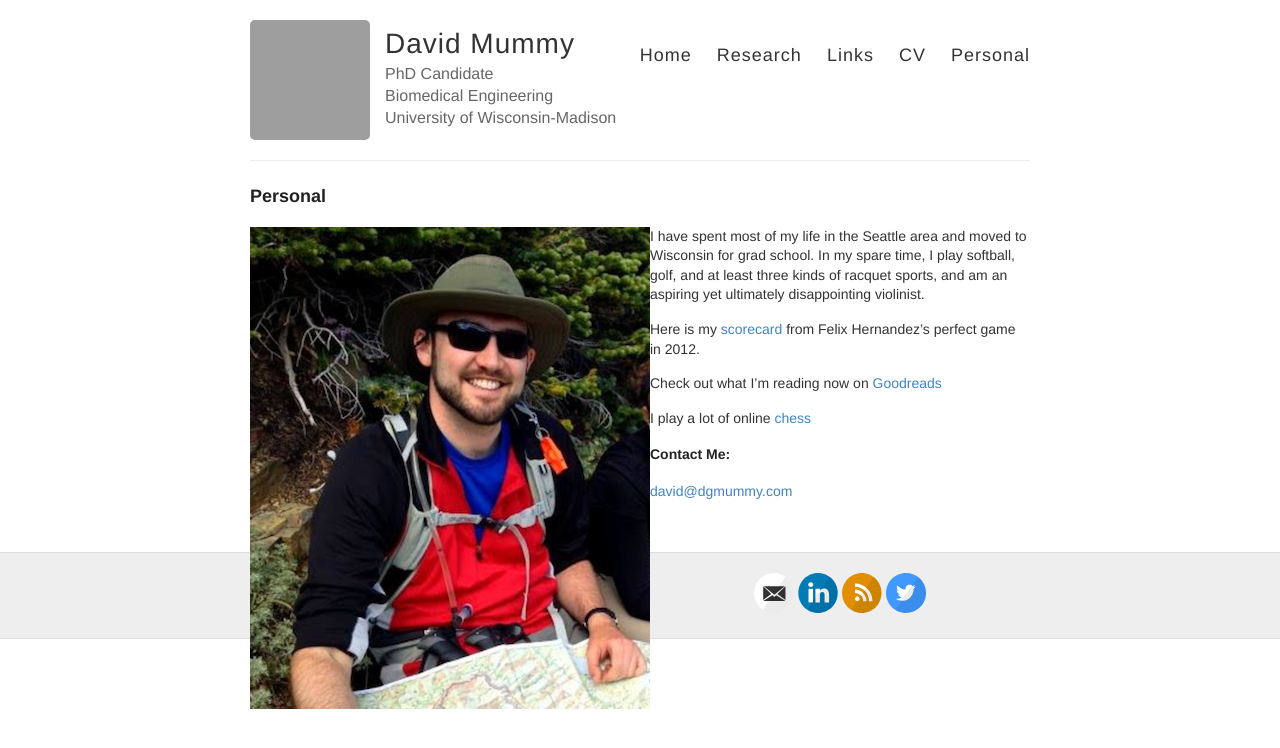
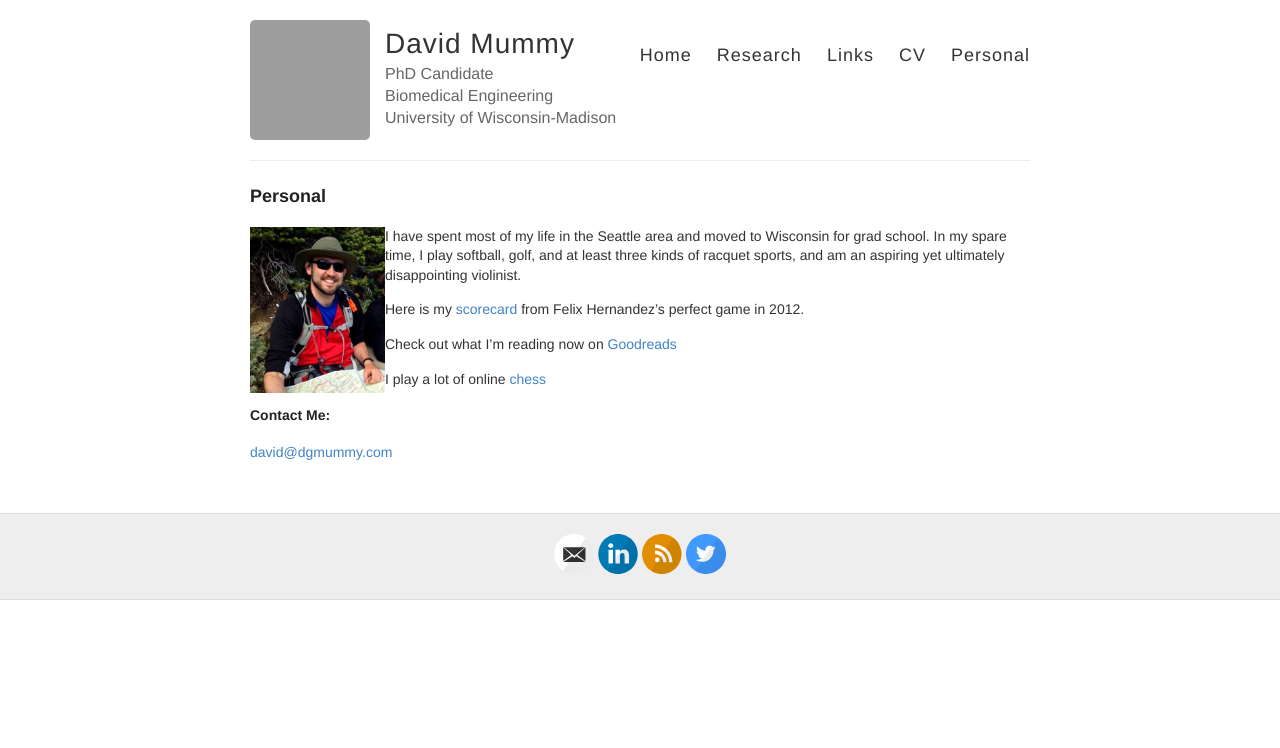
Before and after one commit to mummydg/mummydg.github.io, a Jekyll site: the page built from personal.md, in a window 1280 px wide. Shown: the top 748 px of the page. Built offline with Jekyll 4.4.1, drawn with Linux system fonts in a browser that asks for light colours; grey boxes are pictures that could not be loaded.

Commit message:
fixing image dims

```diff
--- a/personal.md
+++ b/personal.md
@@ -5,7 +5,7 @@ comments: true
 permalink: /personal/
 ---
 
-<img src = "{{ site.baseurl }}/images/hiking_small.png" align="left">
+<img src = "{{ site.baseurl }}/images/hiking_small.png" align="left" width = 135 height = 166>
 I have spent most of my life in the Seattle area and moved to Wisconsin for grad school. In my spare time, I play softball, golf, and at least three kinds of racquet sports, and am an aspiring yet ultimately disappointing violinist.
 
 Here is my <a href="{{ site.baseurl }}/images/felix_perfect_visitors.jpg">scorecard</a> from Felix Hernandez's perfect game in 2012.
```
